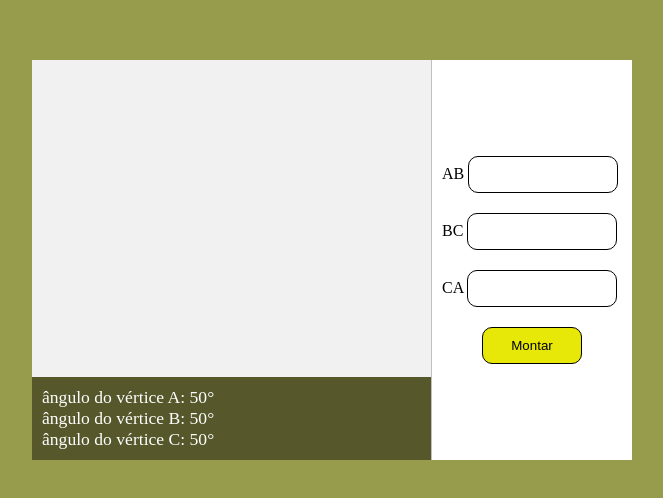
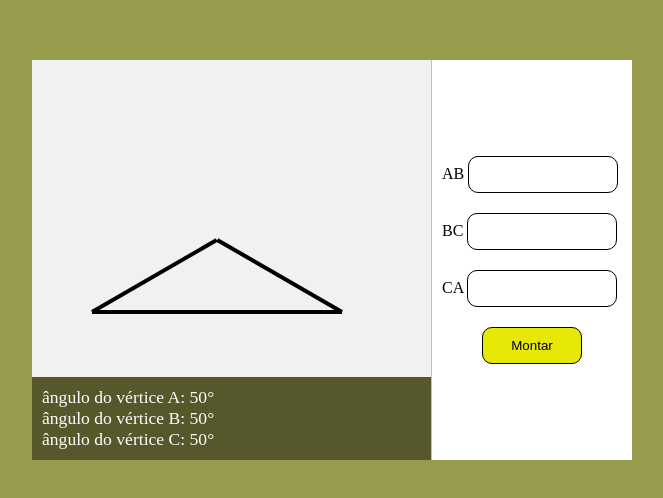
Before and after one commit to viniciusbarbosa2024/montador-de-triangulos, a plain HTML site: page index.html in a window 1280 px wide. Shown: the part 140-638 px from the top of the page, without its empty margins (308-971 px from the left). Drawn offline with Linux system fonts and the light colour scheme.

Commit message:
Exemplo de triângulo formado via rotate()

```diff
--- a/css/style.css
+++ b/css/style.css
@@ -33,13 +33,49 @@ main {
 
 }
 
-#triangleContainer {
+#triangleArea #triangleContainer {
     flex-basis: 80%;
 
     background-color: rgb(241, 241, 241);
+
+    position: relative;
 }
 
-#angles {
+#triangleArea #triangleContainer .side {
+    border: 2px solid black;
+}
+
+#triangleArea #triangleContainer #side1 {
+    width: 250px;
+
+    position: absolute;
+    left: 60px;
+    bottom: 20%;
+}
+
+#triangleArea #triangleContainer #side2 {
+    width: 144.33px;
+
+    position: absolute;
+    left: 60px;
+    bottom: 20%;
+
+    transform: rotate(-30deg);
+    transform-origin: left;
+}
+
+#triangleArea #triangleContainer #side3 {
+    width: 144.33px;
+
+    position: absolute;
+    left: calc(60px + 250px);
+    bottom: 20%;
+
+    transform: rotate(-150deg);
+    transform-origin: left;
+}
+
+#triangleArea #angles {
     flex-basis: 20%;
 
     padding: 10px;
--- a/index.html
+++ b/index.html
@@ -10,7 +10,9 @@
     <main>
         <div id="triangleArea">
             <div id="triangleContainer">
-
+                <div class="side" id="side1"></div>
+                <div class="side" id="side2"></div>
+                <div class="side" id="side3"></div>
             </div>
 
             <div id="angles">
```
